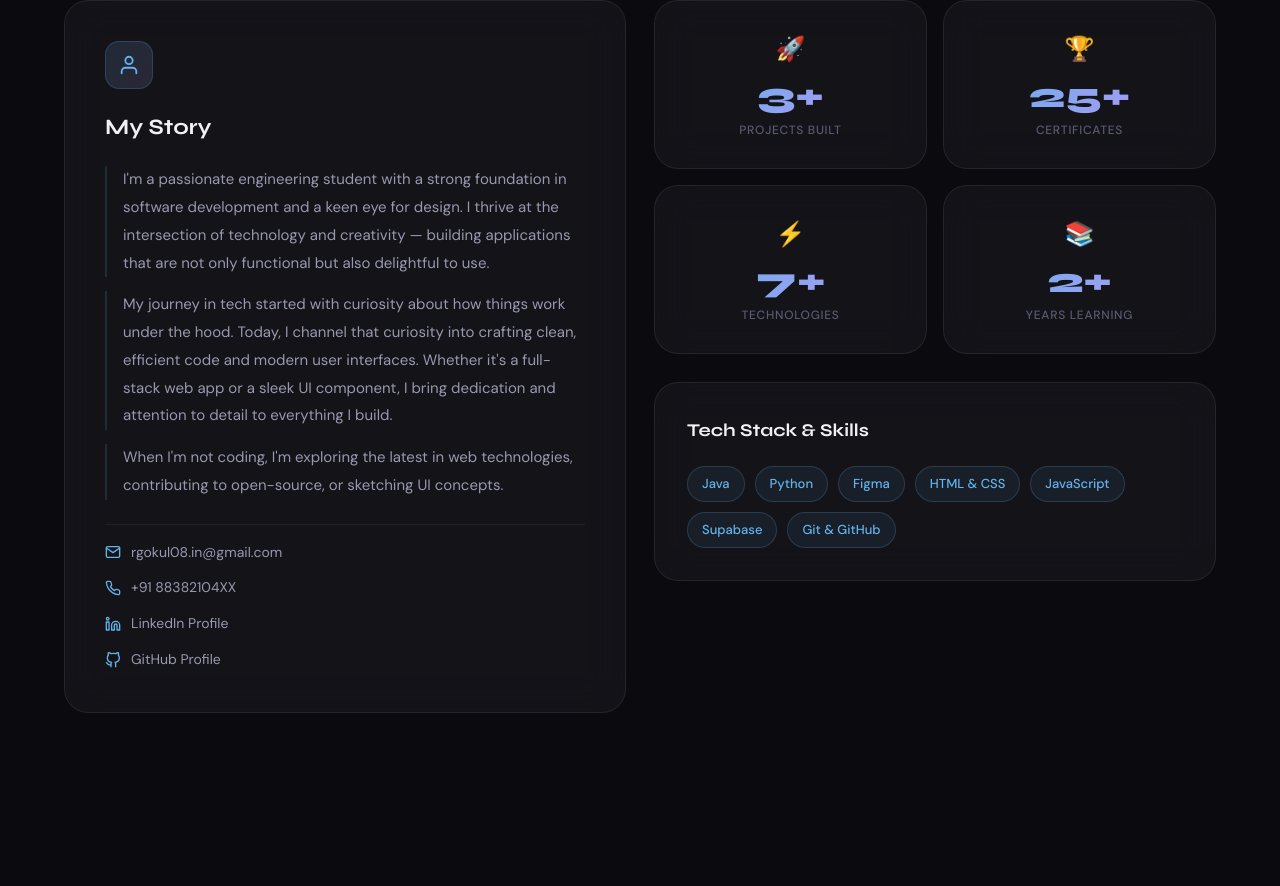
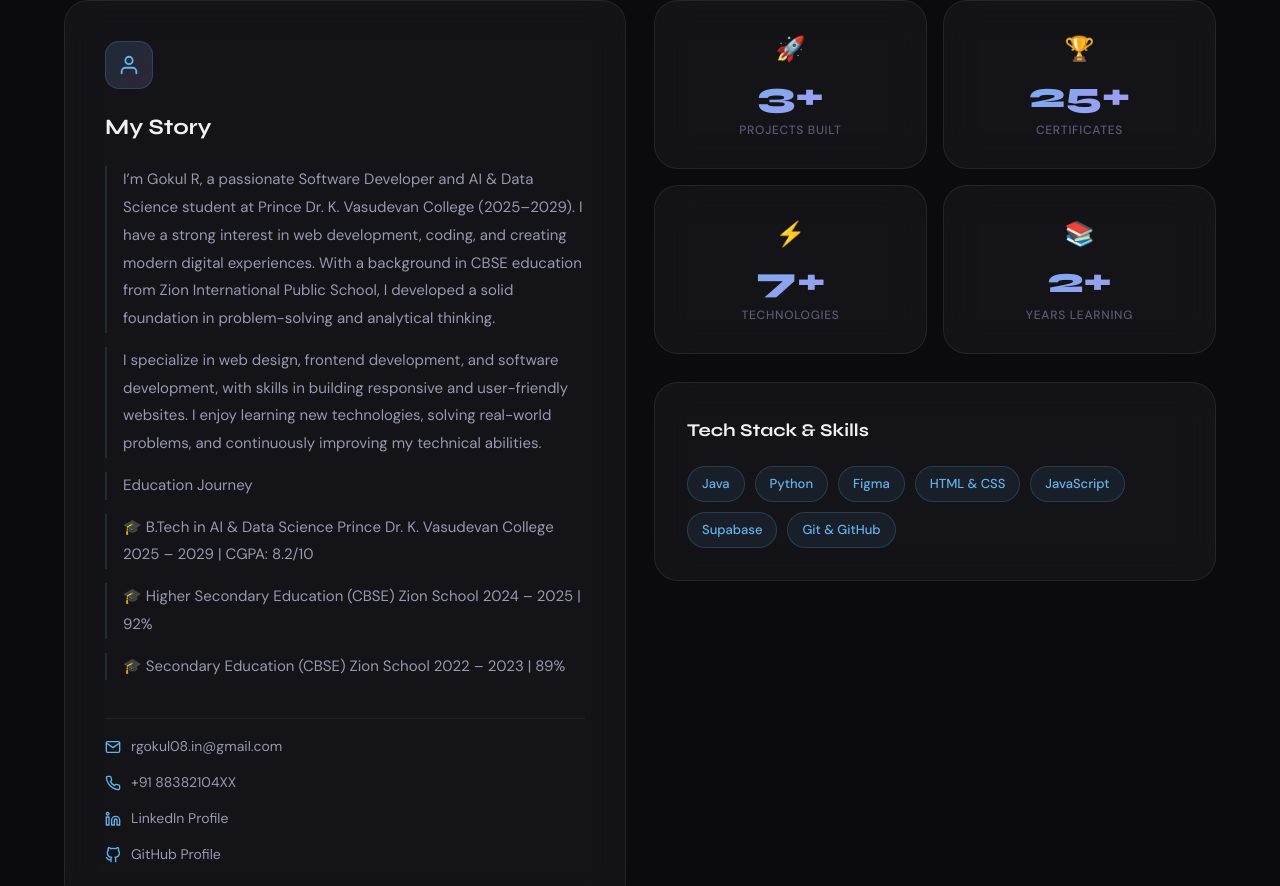
Before and after one commit to rgokul08/Gokul-Portfolio.online, a React (Vite) app: page / in a window 1280 px wide. Shown: the part 1322-2208 px from the top of the page. Built offline with nearby package versions, Linux system fonts and the light colour scheme; no server answers; the database is empty.

Commit message:
edit about my bio

```diff
--- a/src/components/About.jsx
+++ b/src/components/About.jsx
@@ -6,11 +6,25 @@ import './About.css'
 
 const DEFAULT_ABOUT = {
   name: 'Gokul R',
-  bio: `I'm a passionate engineering student with a strong foundation in software development and a keen eye for design. I thrive at the intersection of technology and creativity — building applications that are not only functional but also delightful to use.
+  bio: `I’m Gokul R, a passionate Software Developer and AI & Data Science student at Prince Dr. K. Vasudevan College (2025–2029). I have a strong interest in web development, coding, and creating modern digital experiences. With a background in CBSE education from Zion International Public School, I developed a solid foundation in problem-solving and analytical thinking.
 
-My journey in tech started with curiosity about how things work under the hood. Today, I channel that curiosity into crafting clean, efficient code and modern user interfaces. Whether it's a full-stack web app or a sleek UI component, I bring dedication and attention to detail to everything I build.
+I specialize in web design, frontend development, and software development, with skills in building responsive and user-friendly websites. I enjoy learning new technologies, solving real-world problems, and continuously improving my technical abilities.
 
-When I'm not coding, I'm exploring the latest in web technologies, contributing to open-source, or sketching UI concepts.`,
+Education Journey
+
+🎓 B.Tech in AI & Data Science
+Prince Dr. K. Vasudevan College
+2025 – 2029 | CGPA: 8.2/10
+
+🎓 Higher Secondary Education (CBSE)
+Zion School
+2024 – 2025 | 92%
+
+🎓 Secondary Education (CBSE)
+Zion School
+2022 – 2023 | 89%
+
+`,
   skills: ['Java', 'Python', 'Figma', 'HTML & CSS', 'JavaScript', 'Supabase', 'Git & GitHub'],
   email: 'rgokul08.in@gmail.com',
   contact: '+91 88382104XX',
```
